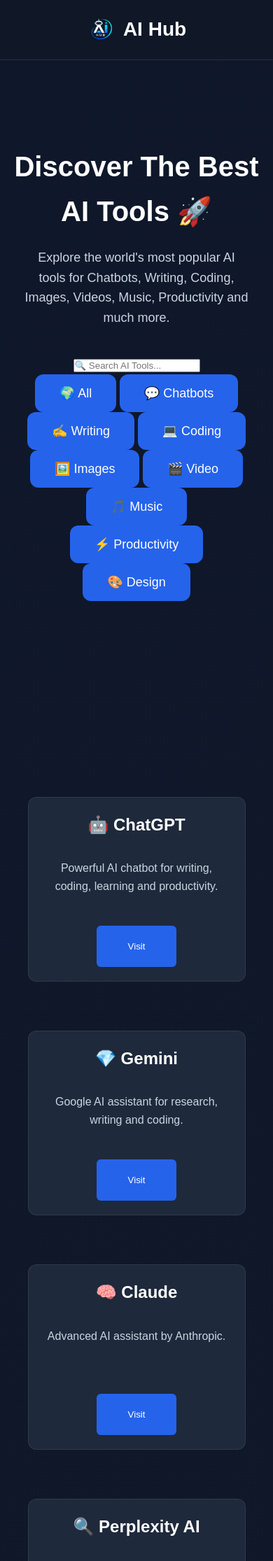
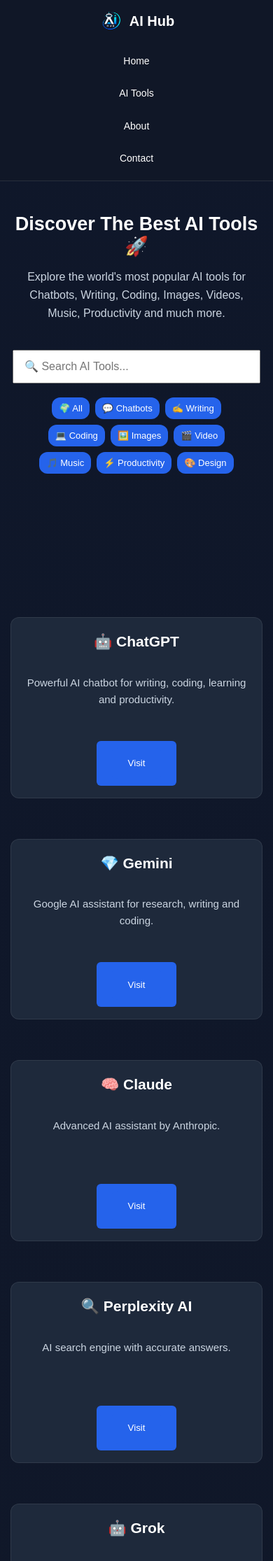
Before and after one commit to aribaamjad/python-course, a Flask app: page /tools in a window 390 px wide. Shown: the top 2231 px of the page at 70% size. Run offline with Flask 3, Linux system fonts and the light colour scheme.

Commit message:
Save website before mobile improvements

```diff
--- a/static/style.css
+++ b/static/style.css
@@ -1253,3 +1253,260 @@ nav{
     }
 
 }
+/* ===============================
+   FINAL MOBILE FRIENDLY FIX
+   =============================== */
+
+* {
+    box-sizing: border-box;
+}
+
+html {
+    overflow-x: hidden;
+}
+
+body {
+    margin: 0;
+    overflow-x: hidden;
+}
+
+/* Mobile Navbar */
+@media (max-width: 768px) {
+
+    nav {
+        width: 100%;
+        padding: 12px 16px;
+        display: flex;
+        align-items: center;
+        justify-content: space-between;
+        gap: 10px;
+    }
+
+    nav .logo {
+        display: flex;
+        align-items: center;
+        gap: 8px;
+        font-size: 20px;
+        white-space: nowrap;
+    }
+
+    nav .logo img {
+        width: 36px;
+        height: 36px;
+        object-fit: contain;
+    }
+
+    nav ul {
+        width: 100%;
+        margin: 10px 0 0;
+        padding: 0;
+        display: flex;
+        flex-wrap: wrap;
+        justify-content: center;
+        gap: 8px;
+    }
+
+    nav ul li {
+        margin: 0;
+    }
+
+    nav ul li a {
+        display: block;
+        padding: 8px 10px;
+        font-size: 14px;
+    }
+
+    /* Home Hero */
+    .hero {
+        width: 100%;
+        padding: 45px 18px;
+        text-align: center;
+    }
+
+    .hero h1 {
+        font-size: 32px;
+        line-height: 1.2;
+        margin-bottom: 15px;
+    }
+
+    .hero p {
+        font-size: 16px;
+        line-height: 1.6;
+        padding: 0;
+    }
+
+    .hero input,
+    #searchInput {
+        width: 100%;
+        max-width: 100%;
+        font-size: 16px;
+        padding: 13px 15px;
+    }
+
+    /* Category Buttons */
+    .categories {
+        display: flex;
+        flex-wrap: wrap;
+        justify-content: center;
+        gap: 8px;
+        margin-top: 20px;
+    }
+
+    .categories button {
+        padding: 9px 12px;
+        font-size: 14px;
+    }
+
+    /* AI Tool Cards */
+    .tools {
+        width: 100%;
+        padding: 20px 15px;
+        display: grid;
+        grid-template-columns: 1fr;
+        gap: 18px;
+    }
+
+    .card {
+        width: 100%;
+        min-width: 0;
+        padding: 20px;
+    }
+
+    .card h2 {
+        font-size: 21px;
+    }
+
+    .card p {
+        font-size: 15px;
+        line-height: 1.6;
+    }
+
+    .card button {
+        width: 100%;
+        min-height: 44px;
+    }
+
+    /* Blog */
+    .blog-container {
+        width: 100%;
+        margin: 25px auto;
+        padding: 15px;
+    }
+
+    .blog-header {
+        margin-bottom: 30px;
+    }
+
+    .blog-header h1 {
+        font-size: 30px;
+        line-height: 1.25;
+    }
+
+    .blog-header p {
+        font-size: 16px;
+        line-height: 1.6;
+    }
+
+    .blog-grid {
+        grid-template-columns: 1fr;
+        gap: 18px;
+    }
+
+    .blog-card {
+        width: 100%;
+        min-width: 0;
+        padding: 20px;
+    }
+
+    .blog-card h2 {
+        font-size: 20px;
+        line-height: 1.35;
+    }
+
+    .blog-card p {
+        font-size: 15px;
+        line-height: 1.6;
+    }
+
+    .read-button {
+        width: 100%;
+        text-align: center;
+        padding: 12px 15px;
+    }
+
+    /* Article Pages */
+    .article-container {
+        width: 100%;
+        max-width: 100%;
+        margin: 25px auto;
+        padding: 15px;
+    }
+
+    .article-header h1 {
+        font-size: 30px;
+        line-height: 1.25;
+    }
+
+    .article-content {
+        font-size: 16px;
+        line-height: 1.75;
+    }
+
+    .article-content h2 {
+        font-size: 24px;
+        line-height: 1.3;
+    }
+
+    .article-content h3 {
+        font-size: 20px;
+    }
+
+    /* Footer */
+    .footer {
+        width: 100%;
+        padding: 35px 18px;
+    }
+
+    .footer-links {
+        text-align: center;
+        line-height: 2;
+    }
+
+    .footer-links a {
+        font-size: 14px;
+    }
+
+    .footer-bottom {
+        font-size: 13px;
+        line-height: 1.5;
+    }
+}
+
+/* Very Small Phones */
+@media (max-width: 400px) {
+
+    .hero h1 {
+        font-size: 27px;
+    }
+
+    .blog-header h1 {
+        font-size: 27px;
+    }
+
+    .article-header h1 {
+        font-size: 27px;
+    }
+
+    .card {
+        padding: 17px;
+    }
+
+    .blog-card {
+        padding: 17px;
+    }
+
+    .categories button {
+        font-size: 13px;
+        padding: 8px 10px;
+    }
+}
```
